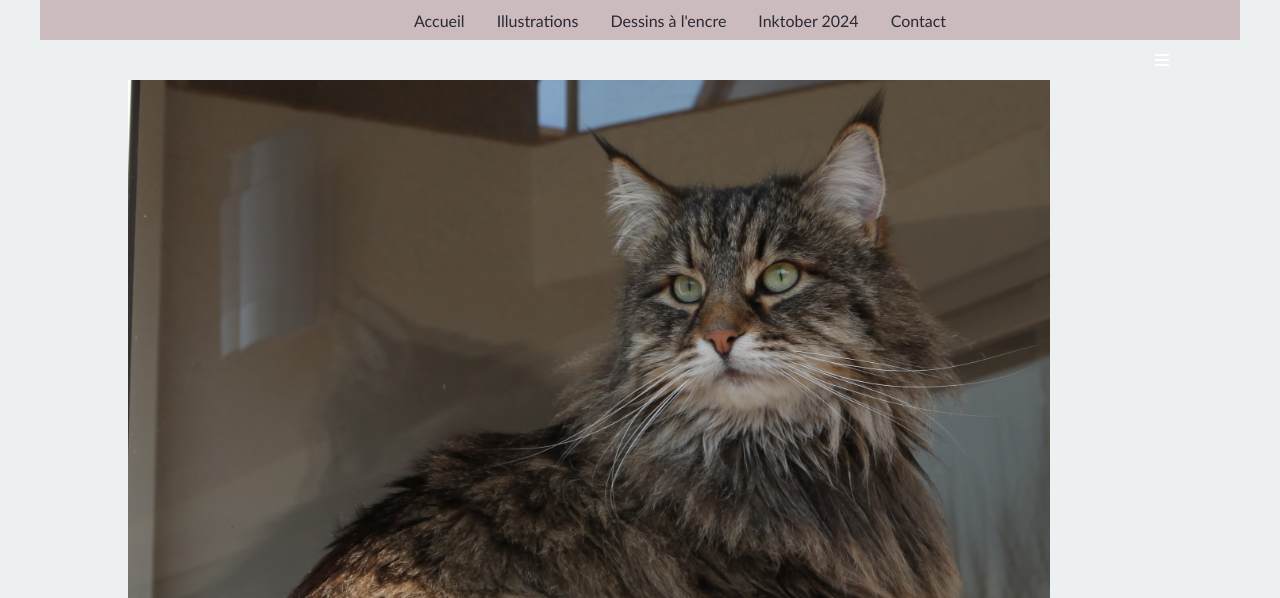
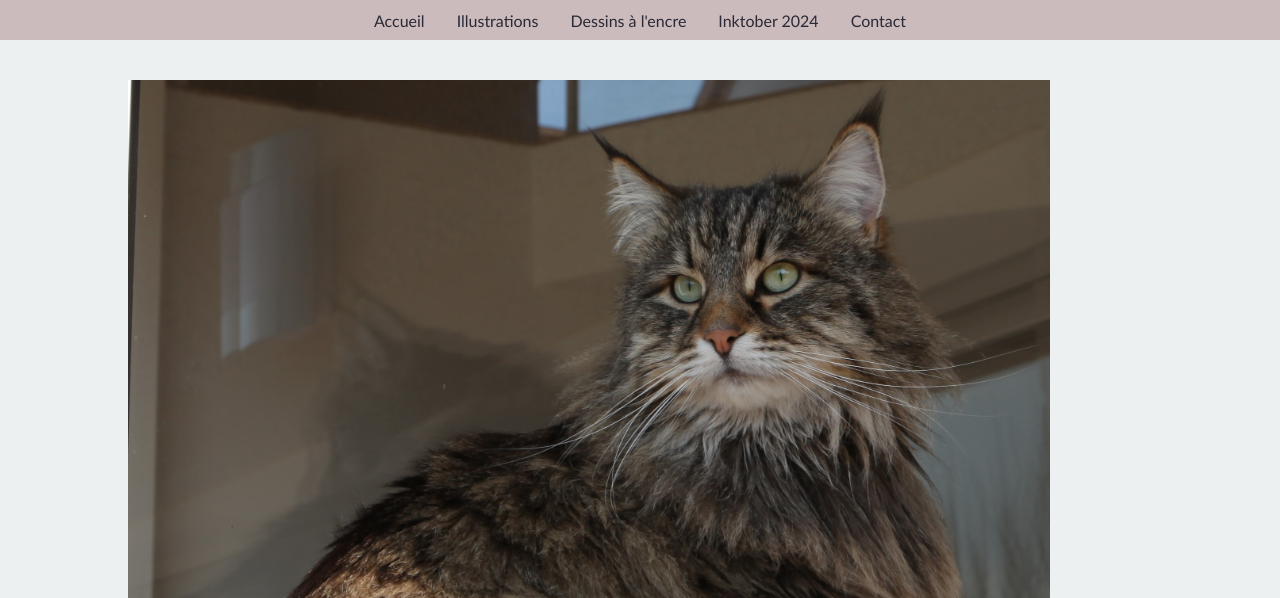
Before and after one commit to GaelleLabauve/PortfolioSaul, a PHP site: page / in a window 1280 px wide. Shown: the part 240-838 px from the top of the page. Run offline with PHP 8.4, Linux system fonts and the light colour scheme; some libraries are stand-ins or nearby versions.

Commit message:
rectification du placement de menu-burger

```diff
--- a/css/style.css
+++ b/css/style.css
@@ -72,13 +72,11 @@ header{
 .navbar{
     width: 100%;
     height: 40px;
-    max-width: 1200px;
     position: relative;
     margin: 0 auto;
     display: flex;
     align-items: center;
     justify-content: space-between;
-    /* box-sizing: border-box; */
     background-color: rgba(171, 135, 135, 0.5);
 }
 
@@ -104,9 +102,8 @@ header{
 
 .navbar .menu-burger{
     color: #fff;
-    /* display: none; */
+    display: none;
     position: absolute;
-    top: 50px;
     right: 50px;
     width: 35px;
 }
```
